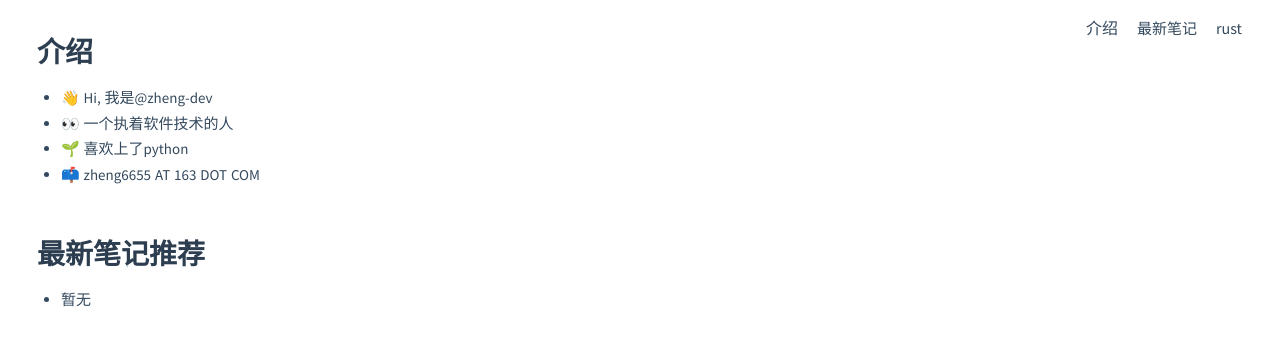
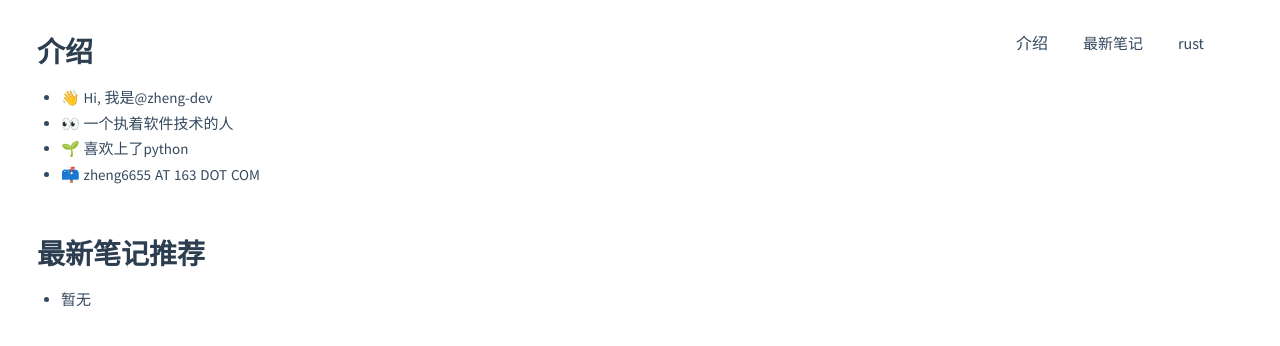
Before and after one commit to zheng-dev/zheng-dev.github.io, a Jekyll site: the page built from index.md, in a window 1280 px wide. Shown: the top 346 px of the page. Built offline with Jekyll 4.4.1, drawn with Linux system fonts in a browser that asks for light colours; a script that is not in the unit is left out.

Commit message:
remove conflicting inline nav styles, rely on vue.css dropdown

```diff
--- a/_layouts/default.html
+++ b/_layouts/default.html
@@ -7,36 +7,6 @@
   <link rel="stylesheet" href="/res/css/vue.css">
   <style>
     body .app-nav { display: block !important; }
-    .app-nav {
-      margin: 10px 30px 0 0;
-      position: absolute;
-      right: 0;
-      text-align: right;
-      z-index: 10;
-    }
-    .app-nav ul {
-      display: inline-block;
-      list-style: none;
-      margin: 0;
-      padding: 0;
-    }
-    .app-nav li {
-      display: inline-block;
-      list-style: none;
-      margin: 0 0.5rem;
-    }
-    .app-nav a {
-      color: #34495e;
-      font-size: 16px;
-      text-decoration: none;
-      transition: color .3s;
-      padding: 5px 0;
-    }
-    .app-nav a:hover,
-    .app-nav a.active {
-      color: #42b983;
-      border-bottom: 2px solid #42b983;
-    }
     .content {
       max-width: 95%;
       margin: 0 auto;
@@ -48,9 +18,6 @@
     .mermaid {
       text-align: center;
       margin: 1em 0;
-    }
-    @media print {
-      .app-nav { display: none; }
     }
   </style>
 </head>
```
